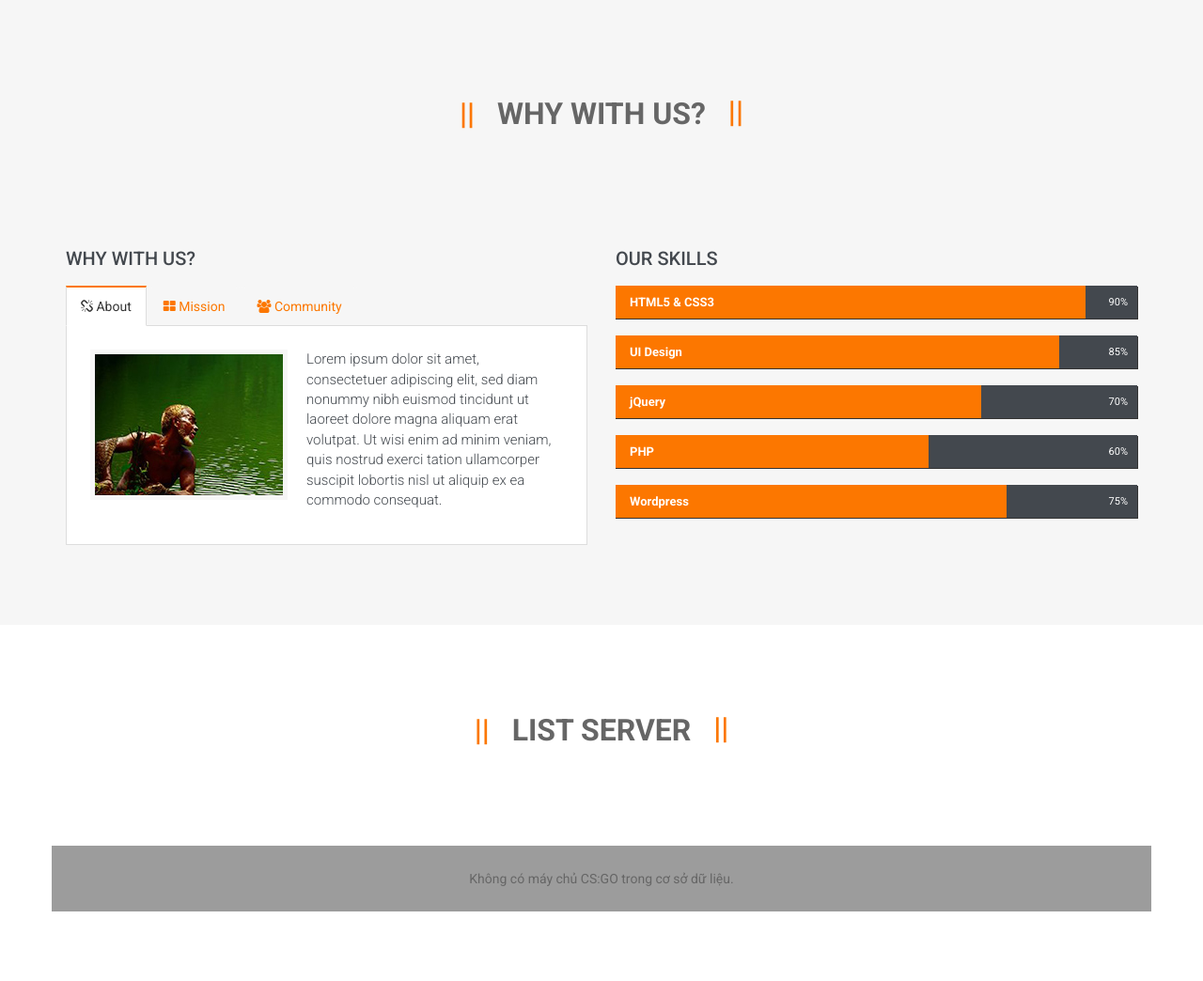
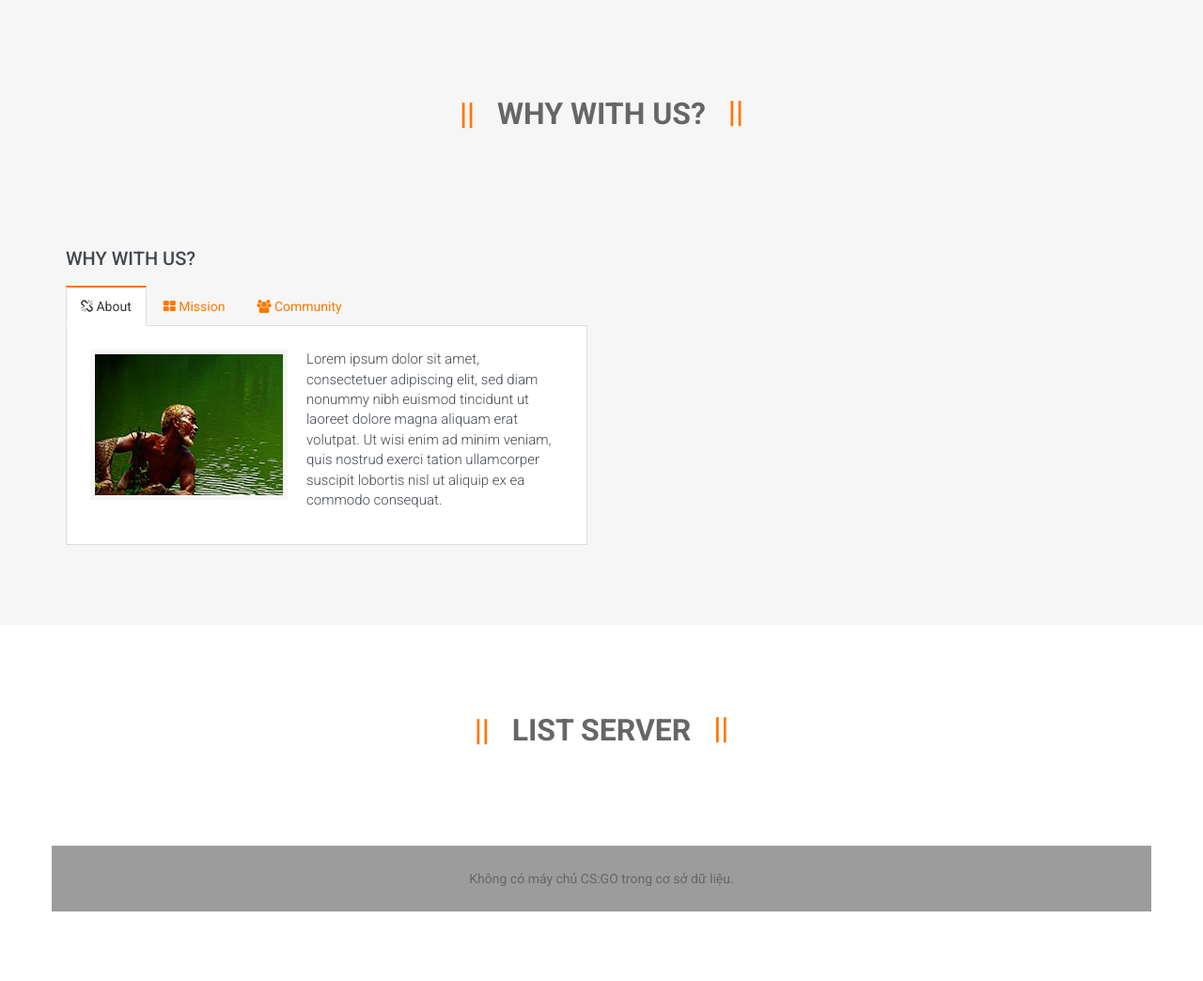
Before and after one commit to phuccan0800/My-Game-Server-Website, a PHP site: page / in a window 1280 px wide. Shown: the part 801-1845 px from the top of the page at 94% size. Run offline with PHP 8.4, Linux system fonts and the light colour scheme; data that the repository does not hold is empty.

Commit message:
edit About us
deaptrike

```diff
--- a/aboutus.php
+++ b/aboutus.php
@@ -42,38 +42,6 @@
 						</div>
 					</div>
 				</div>
-				<div class="col-sm-6">
-					<h3>Our Skills</h3>
-					<div class="skill-bar">
-						<div class="skillbar clearfix " data-percent="90%">
-							<div class="skillbar-title">
-								<span>HTML5 &amp; CSS3</span>
-							</div>
-							<div class="skillbar-bar"></div>
-							<div class="skill-bar-percent">90%</div>
-						</div> <!-- End Skill Bar -->
-						<div class="skillbar clearfix" data-percent="85%">
-							<div class="skillbar-title"><span>UI Design</span></div>
-							<div class="skillbar-bar"></div>
-							<div class="skill-bar-percent">85%</div>
-						</div> <!-- End Skill Bar -->
-						<div class="skillbar clearfix " data-percent="70%">
-							<div class="skillbar-title"><span>jQuery</span></div>
-							<div class="skillbar-bar"></div>
-							<div class="skill-bar-percent">70%</div>
-						</div> <!-- End Skill Bar -->
-						<div class="skillbar clearfix " data-percent="60%">
-							<div class="skillbar-title"><span>PHP</span></div>
-							<div class="skillbar-bar"></div>
-							<div class="skill-bar-percent">60%</div>
-						</div> <!-- End Skill Bar -->
-						<div class="skillbar clearfix " data-percent="75%">
-							<div class="skillbar-title"><span>Wordpress</span></div>
-							<div class="skillbar-bar"></div>
-							<div class="skill-bar-percent">75%</div>
-						</div> <!-- End Skill Bar --></div>
-					</div>
-				</div>
 			</div>
 		</div>
 	</section><!--/#about-us-->
```
